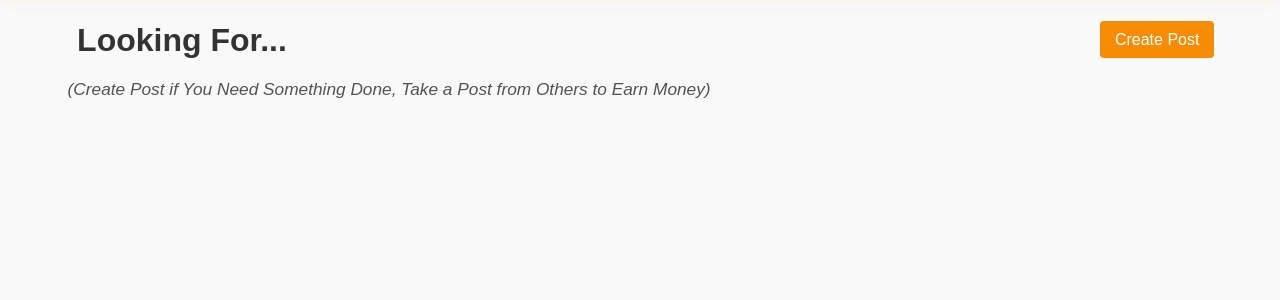
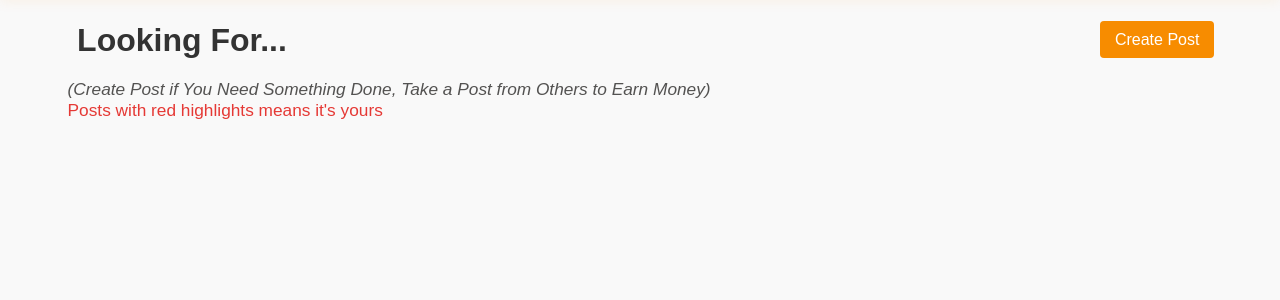
Before and after one commit to HannanNaimy/7-04, a Flask app: template templates/lookingfor.html in a window 1280 px wide. Shown: the part 71-371 px from the top of the page. Run offline with Flask 3, Linux system fonts and the light colour scheme; the template is opened without the code that fills it, so the values that code supplies are empty.

Commit message:
Minor fix

```diff
--- a/templates/lookingfor.html
+++ b/templates/lookingfor.html
@@ -22,6 +22,9 @@
   <div style="margin-bottom: 18px;">
     <span style="display: block; font-size: 1.08rem; color: #535251; font-style: italic; text-align: left; margin-left: 2px;">
       (Create Post if You Need Something Done, Take a Post from Others to Earn Money)
+    </span>
+    <span style="display: block; font-size: 1.08rem; color: #e53935; text-align: left; margin-left: 2px;">
+      Posts with red highlights means it's yours
     </span>
   </div>
   {% set on_demand_jobs = jobs | selectattr('on_demand', 'equalto', True) | list %}
--- a/templates/offeringto.html
+++ b/templates/offeringto.html
@@ -22,6 +22,9 @@
   <div style="margin-bottom: 18px;">
     <span style="display: block; font-size: 1.08rem; color: #535251; font-style: italic; text-align: left; margin-left: 2px;">
       (Create Post if You Want to Do Something and Earn Money, Take a Post from Others to Pay and Get What The Person is Offering)
+    </span>
+    <span style="display: block; font-size: 1.08rem; color: #e53935; text-align: left; margin-left: 2px;">
+      Posts with red highlights means it's yours
     </span>
   </div>
 
```
Also changed, not shown: 1 other file.
